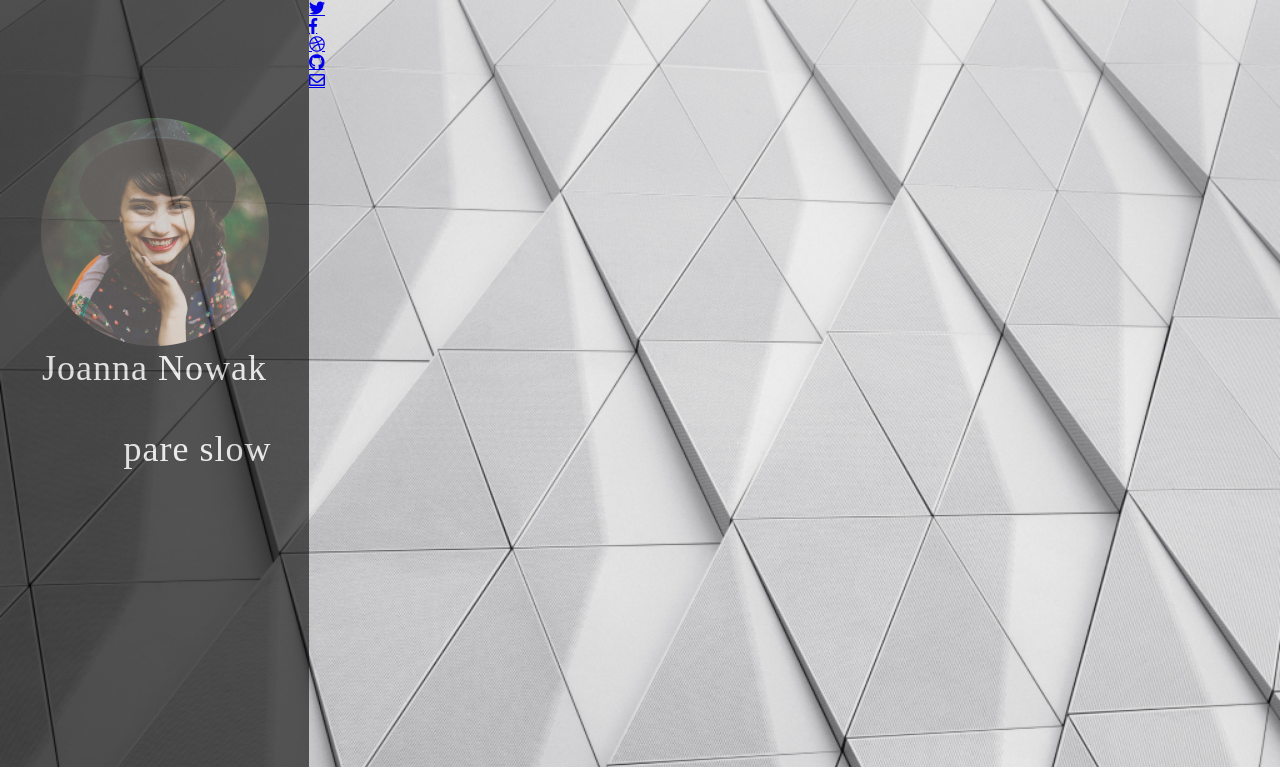
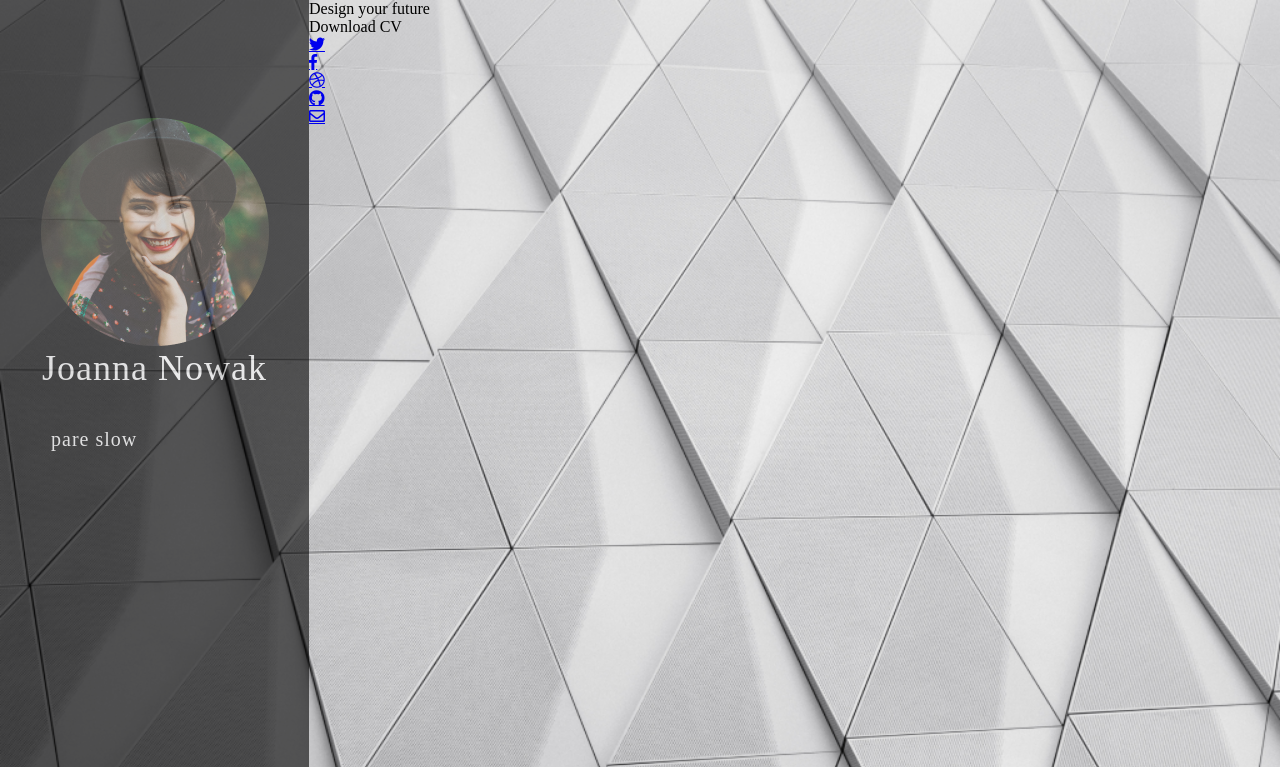
Before and after one commit to Oktawian-L/Mockup-1---Figma, a PHP site: page / in a window 1280 px wide. Shown: the top 767 px of the page. Run offline with PHP 8.4, Linux system fonts and the light colour scheme; some libraries are stand-ins or nearby versions.

Commit message:
Right panel structure

```diff
--- a/index.html
+++ b/index.html
@@ -27,6 +27,12 @@
 		</div>
 
 		<div class = "middle-box">
+			<dic class="title">
+				Design your future
+			</dic>
+			<div class="cv-button">
+				Download CV
+			</div>
 			<div class="nav">
 				<div class="nav-item">
 					<a href="#" class="fab fa-twitter"></a>
--- a/style.css
+++ b/style.css
@@ -52,18 +52,14 @@ Letter Spacing: 5%
 }
 .descript
 {
-    /*X: 51px
-Y: 428px
-W: 231px
-H: 261px
-X Constraint: Left
-Y Constraint: Top
+    /*
 Font Family: Roboto
 Font Style: Light
 Font Size: (mixed)
 Line Height: 28px
-Align: Left
-Letter Spacing: 5%*/
+
+Letter Spacing: 5%
+*/
 
     position: absolute;
     top:428px;
@@ -71,18 +67,29 @@ Letter Spacing: 5%*/
     width: 293px;
     height: 74px;
 
-    font-size: 36px;
-    text-align: center;
+    font-size: 20px;
+    text-align: left;
     letter-spacing: 1px;
 
     color:#FFFFFF;
 
 }
-.photo-img
+.title
 {
-    opacity: 1;
+    /*
+    X: 491px
+Y: 108px
+W: 428px
+H: 248px
+X Constraint: Left
+Y Constraint: Top
+Font Family: Roboto
+Font Style: Thin
+Font Size: 72px
+Line Height: 84px
+Align: Center
+Letter Spacing: 5%
+Fill: Solid
+
+*/
 }
-.middle-box
-{
-    width:75%;
-}
```
